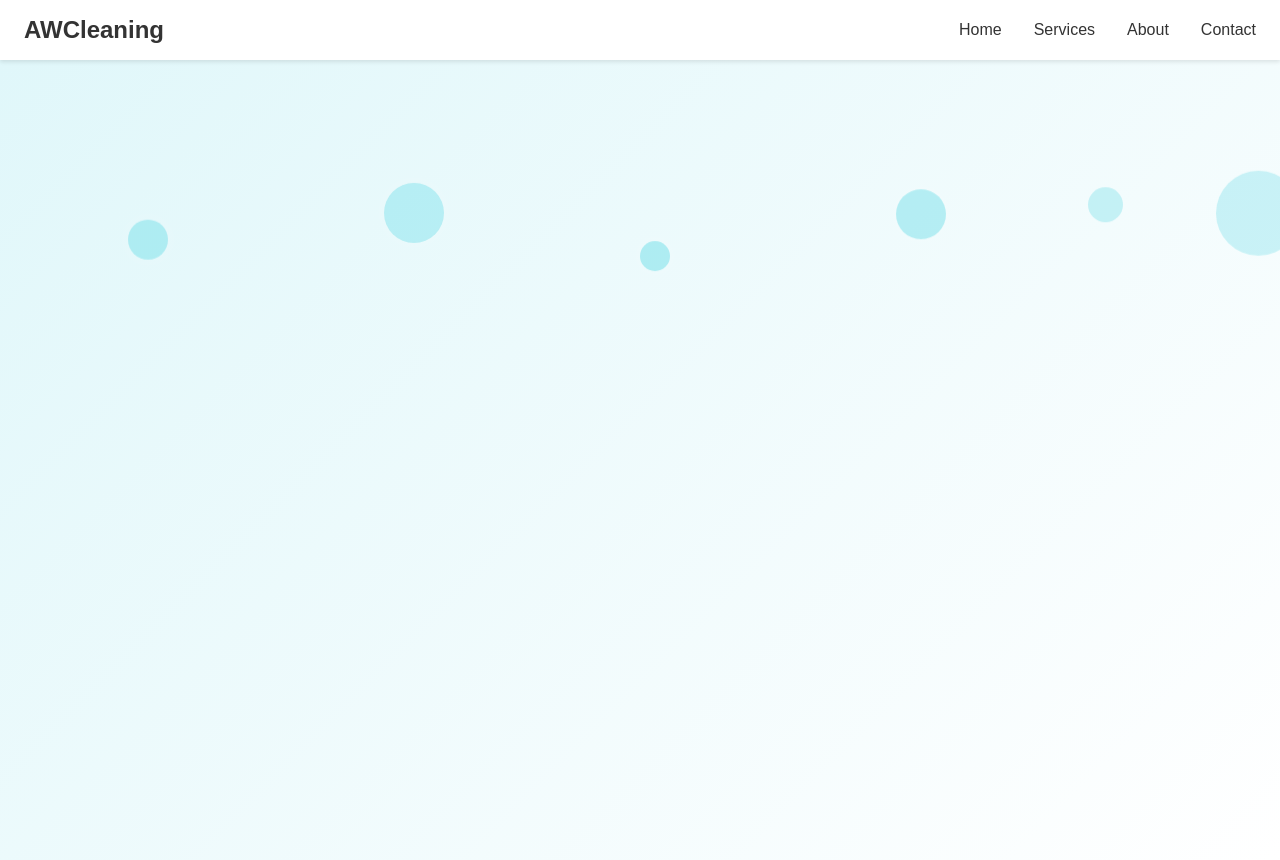
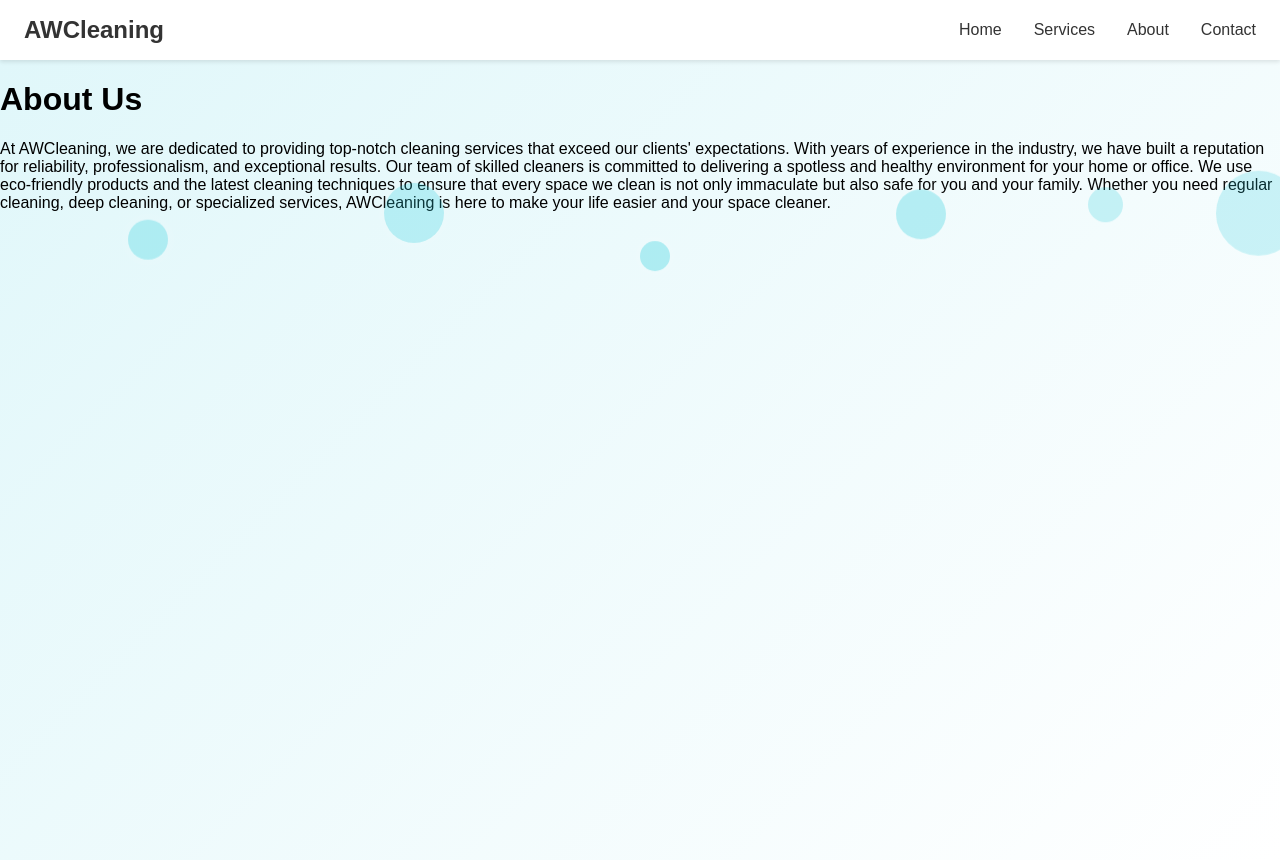
Before and after one commit to ElijahSWilliams/AWCLEANING, a React (Vite) app: page /about in a window 1280 px wide. Built offline with nearby package versions, Linux system fonts and the light colour scheme.

Commit message:
About Section Started

```diff
--- /dev/null
+++ b/src/About/About.jsx
@@ -0,0 +1,21 @@
+function About() {
+  return (
+    <div className="about">
+      <h1>About Us</h1>
+      <p>
+        At AWCleaning, we are dedicated to providing top-notch cleaning services
+        that exceed our clients' expectations. With years of experience in the
+        industry, we have built a reputation for reliability, professionalism,
+        and exceptional results. Our team of skilled cleaners is committed to
+        delivering a spotless and healthy environment for your home or office.
+        We use eco-friendly products and the latest cleaning techniques to
+        ensure that every space we clean is not only immaculate but also safe
+        for you and your family. Whether you need regular cleaning, deep
+        cleaning, or specialized services, AWCleaning is here to make your life
+        easier and your space cleaner.
+      </p>
+    </div>
+  );
+}
+
+export default About;
--- a/src/App.jsx
+++ b/src/App.jsx
@@ -5,6 +5,7 @@ import heroImg from "./assets/hero.png";
 import Header from "./Header/Header.jsx";
 import Main from "./Main/Main.jsx";
 import Services from "./Services/Services.jsx";
+import About from "./About/About.jsx";
 import "./App.css";
 import { Routes } from "react-router-dom";
 import { Route } from "react-router-dom";
@@ -29,6 +30,8 @@ function App() {
         <Routes>
           <Route path="/" element={<Main />} />
           <Route path="/services" element={<Services />} />
+          <Route path="/about" element={<About />} />
+          {/* <Route path="/contact" element={<Contact />} /> */}
         </Routes>
       </div>
     </>
```
Also changed, not shown: src/About/About.css (added).
